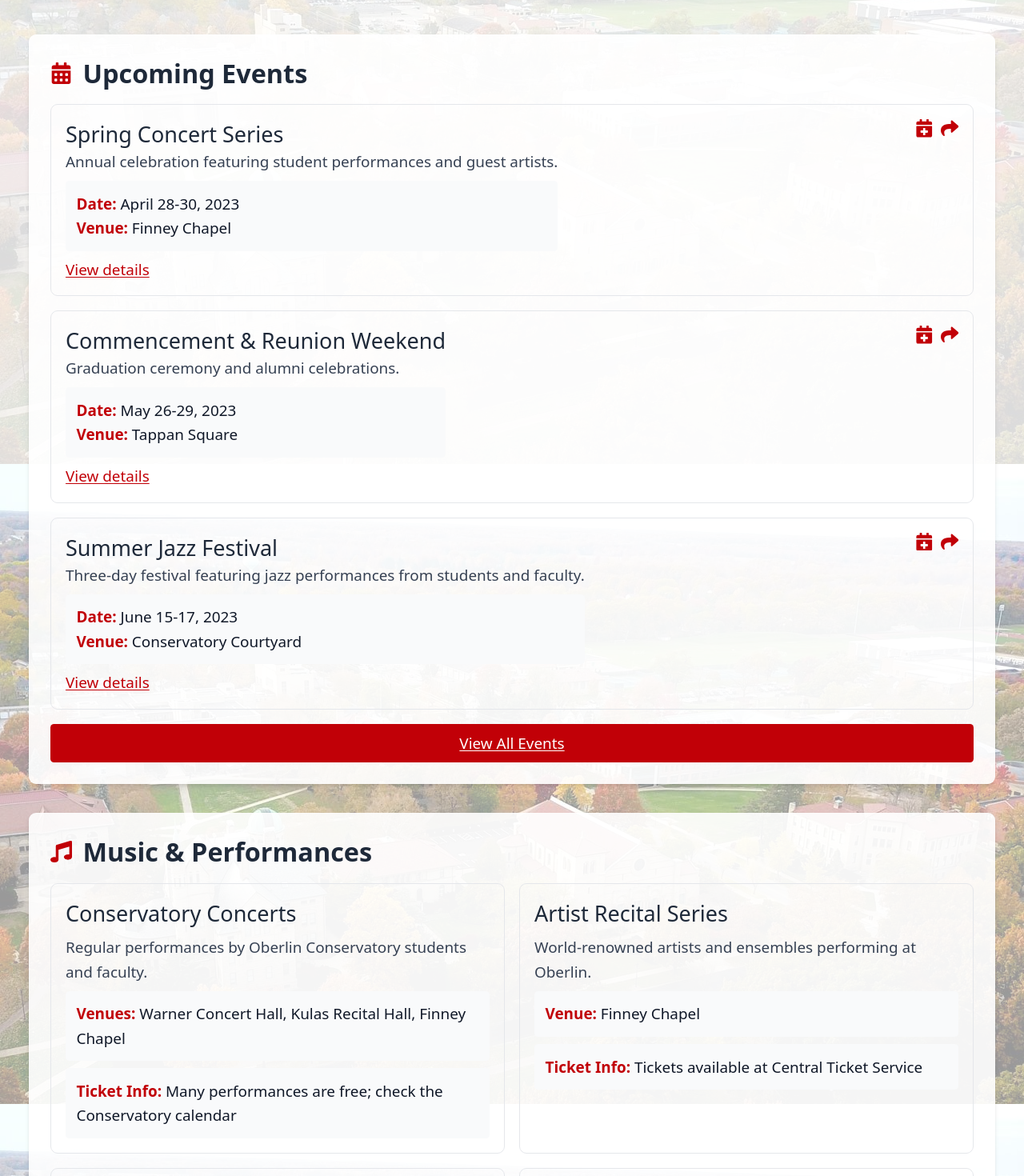
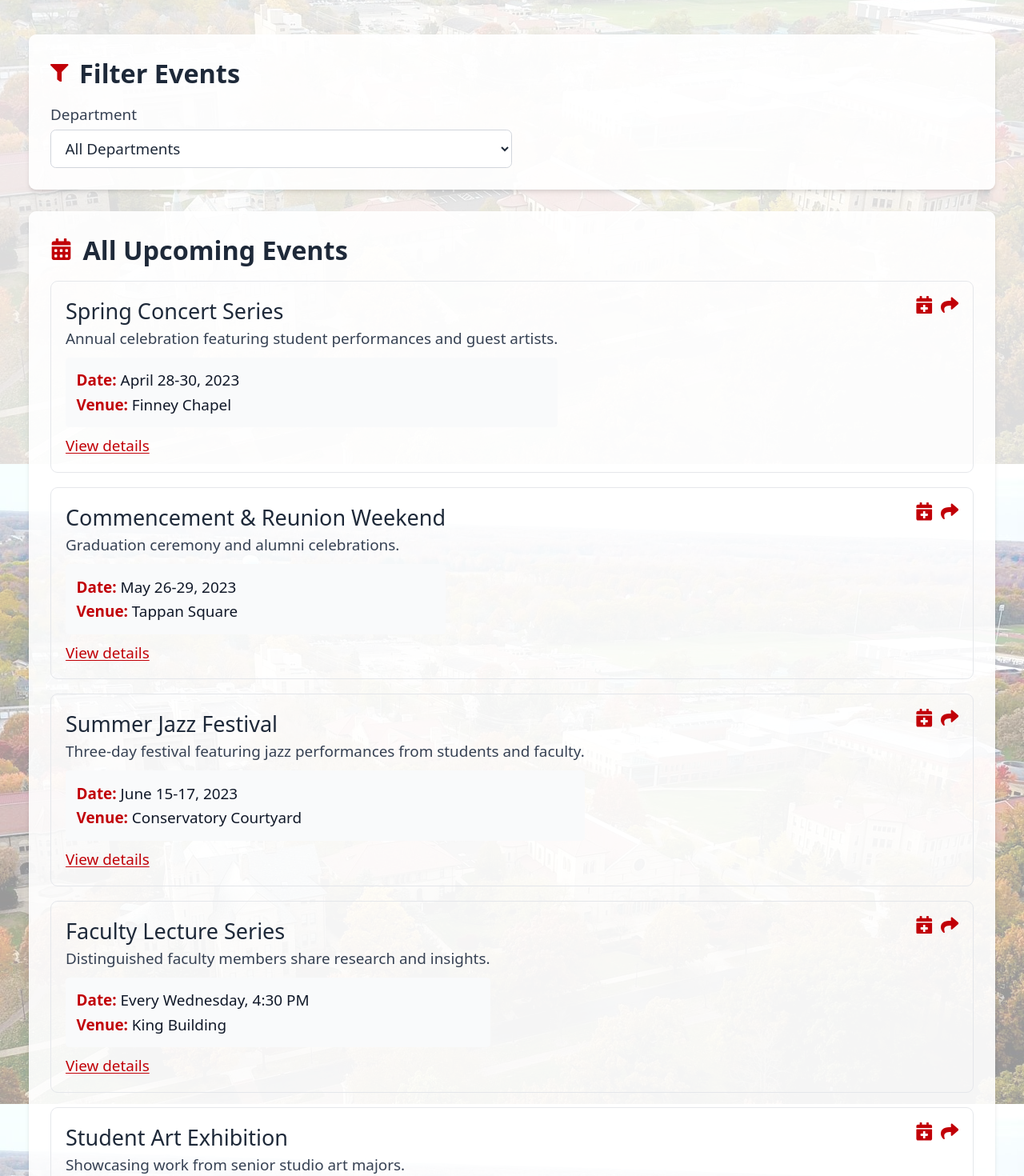
Before and after one commit to 2024frank/obie-quest, a Next.js app: page /events in a window 1280 px wide. Shown: the part 220-1690 px from the top of the page at 80% size. Built offline with nearby package versions, Linux system fonts and the light colour scheme.

Commit message:
Implemented department filter dropdown for campus events

```diff
--- a/src/app/events/page.tsx
+++ b/src/app/events/page.tsx
@@ -1,7 +1,98 @@
-import { FaCalendarAlt, FaMusic, FaTheaterMasks, FaUsers, FaGraduationCap, FaRunning, FaCalendarPlus, FaShare } from 'react-icons/fa';
+'use client';
+
+import { useState } from 'react';
+import { FaCalendarAlt, FaMusic, FaTheaterMasks, FaUsers, FaGraduationCap, FaRunning, FaCalendarPlus, FaShare, FaFilter } from 'react-icons/fa';
 import Link from 'next/link';
 
+// Define our departments and their associated events
+const departments = [
+  { id: 'all', name: 'All Departments' },
+  { id: 'conservatory', name: 'Conservatory of Music' },
+  { id: 'artsdept', name: 'Arts Department' },
+  { id: 'athletics', name: 'Athletics Department' },
+  { id: 'studentlife', name: 'Student Life' },
+  { id: 'academics', name: 'Academic Departments' }
+];
+
+// Sample events with department tags
+const allEvents = [
+  {
+    id: 1,
+    title: 'Spring Concert Series',
+    description: 'Annual celebration featuring student performances and guest artists.',
+    date: 'April 28-30, 2023',
+    venue: 'Finney Chapel',
+    department: 'conservatory'
+  },
+  {
+    id: 2,
+    title: 'Commencement & Reunion Weekend',
+    description: 'Graduation ceremony and alumni celebrations.',
+    date: 'May 26-29, 2023',
+    venue: 'Tappan Square',
+    department: 'academics'
+  },
+  {
+    id: 3,
+    title: 'Summer Jazz Festival',
+    description: 'Three-day festival featuring jazz performances from students and faculty.',
+    date: 'June 15-17, 2023',
+    venue: 'Conservatory Courtyard',
+    department: 'conservatory'
+  },
+  {
+    id: 4,
+    title: 'Faculty Lecture Series',
+    description: 'Distinguished faculty members share research and insights.',
+    date: 'Every Wednesday, 4:30 PM',
+    venue: 'King Building',
+    department: 'academics'
+  },
+  {
+    id: 5,
+    title: 'Student Art Exhibition',
+    description: 'Showcasing work from senior studio art majors.',
+    date: 'May 5-20, 2023',
+    venue: 'Allen Memorial Art Museum',
+    department: 'artsdept'
+  },
+  {
+    id: 6,
+    title: 'Varsity Basketball Game',
+    description: 'Oberlin Yeomen vs. Kenyon College',
+    date: 'February 18, 2023, 7:00 PM',
+    venue: 'Philips Gym',
+    department: 'athletics'
+  },
+  {
+    id: 7,
+    title: 'Cultural Festival',
+    description: 'Celebration of diversity with food, performances, and activities.',
+    date: 'April 15, 2023',
+    venue: 'Wilder Bowl',
+    department: 'studentlife'
+  },
+  {
+    id: 8,
+    title: 'Theater Department Production',
+    description: 'Student-led production of "A Midsummer Night\'s Dream"',
+    date: 'March 10-12, 2023',
+    venue: 'Hall Auditorium',
+    department: 'artsdept'
+  }
+];
+
 export default function EventsPage() {
+  const [selectedDepartment, setSelectedDepartment] = useState('all');
+
+  // Filter events based on selected department
+  const filteredEvents = selectedDepartment === 'all'
+    ? allEvents
+    : allEvents.filter(event => event.department === selectedDepartment);
+
+  // Get the current department name for display
+  const currentDepartmentName = departments.find(dept => dept.id === selectedDepartment)?.name || 'All Departments';
+
   return (
     <div className="space-y-8">
       <header className="text-center mb-12">
@@ -11,22 +102,64 @@
         </p>
       </header>
 
+      {/* Department Filter */}
+      <div className="bg-white p-6 rounded-lg shadow-md mb-6">
+        <div className="flex items-center justify-between mb-4">
+          <div className="flex items-center">
+            <FaFilter className="text-red-700 mr-3 h-5 w-5" />
+            <h2 className="text-xl font-semibold text-gray-800">Filter Events</h2>
+          </div>
+        </div>
+        <div className="flex flex-col sm:flex-row gap-4">
+          <div className="w-full sm:w-1/2">
+            <label htmlFor="department-filter" className="block text-sm font-medium text-gray-700 mb-1">
+              Department
+            </label>
+            <select
+              id="department-filter"
+              value={selectedDepartment}
+              onChange={(e) => setSelectedDepartment(e.target.value)}
+              className="w-full px-3 py-2 border border-gray-300 rounded-md focus:outline-none focus:ring-2 focus:ring-red-500 focus:border-transparent bg-white text-gray-800"
+            >
+              {departments.map(dept => (
+                <option key={dept.id} value={dept.id}>{dept.name}</option>
+              ))}
+            </select>
+          </div>
+        </div>
+      </div>
+
       {/* Upcoming Events */}
       <section className="bg-white p-6 rounded-lg shadow-md">
-        <div className="flex items-center mb-4">
+        <div className="flex items-center justify-between mb-4">
+          <div className="flex items-center">
             <FaCalendarAlt className="text-red-700 mr-3 h-6 w-6" />
-          <h2 className="text-2xl font-semibold text-gray-800">Upcoming Events</h2>
+            <h2 className="text-2xl font-semibold text-gray-800">
+              {selectedDepartment === 'all' ? 'All Upcoming Events' : `${currentDepartmentName} Events`}
+            </h2>
+          </div>
+          {selectedDepartment !== 'all' && (
+            <button
+              onClick={() => setSelectedDepartment('all')}
+              className="text-red-700 hover:underline text-sm font-medium"
+            >
+              View All Departments
+            </button>
+          )}
         </div>
 
         <div className="space-y-4">
-          <div className="border border-gray-200 rounded-lg p-4 hover:border-red-200 transition-colors">
+          {filteredEvents.length > 0 ? (
+            <>
+              {filteredEvents.map(event => (
+                <div key={event.id} className="border border-gray-200 rounded-lg p-4 hover:border-red-200 transition-colors">
                   <div className="flex justify-between items-start">
                     <div>
-                <h3 className="font-medium text-xl text-gray-800">Spring Concert Series</h3>
-                <p className="text-gray-700 mb-2">Annual celebration featuring student performances and guest artists.</p>
+                      <h3 className="font-medium text-xl text-gray-800">{event.title}</h3>
+                      <p className="text-gray-700 mb-2">{event.description}</p>
                       <div className="bg-gray-50 p-3 rounded mb-2">
-                  <p className="text-gray-900"><strong className="text-red-700">Date:</strong> April 28-30, 2023</p>
-                  <p className="text-gray-900"><strong className="text-red-700">Venue:</strong> Finney Chapel</p>
+                        <p className="text-gray-900"><strong className="text-red-700">Date:</strong> {event.date}</p>
+                        <p className="text-gray-900"><strong className="text-red-700">Venue:</strong> {event.venue}</p>
                       </div>
                     </div>
                     <div className="flex space-x-2">
@@ -40,54 +173,17 @@
                   </div>
                   <Link href="#" className="text-red-700 hover:underline text-sm font-medium">View details</Link>
                 </div>
-
-          <div className="border border-gray-200 rounded-lg p-4 hover:border-red-200 transition-colors">
-            <div className="flex justify-between items-start">
-              <div>
-                <h3 className="font-medium text-xl text-gray-800">Commencement & Reunion Weekend</h3>
-                <p className="text-gray-700 mb-2">Graduation ceremony and alumni celebrations.</p>
-                <div className="bg-gray-50 p-3 rounded mb-2">
-                  <p className="text-gray-900"><strong className="text-red-700">Date:</strong> May 26-29, 2023</p>
-                  <p className="text-gray-900"><strong className="text-red-700">Venue:</strong> Tappan Square</p>
-                </div>
-              </div>
-              <div className="flex space-x-2">
-                <button className="text-red-700 hover:text-red-800">
-                  <FaCalendarPlus className="h-5 w-5" title="Add to calendar" />
-                </button>
-                <button className="text-red-700 hover:text-red-800">
-                  <FaShare className="h-5 w-5" title="Share event" />
-                </button>
-              </div>
-            </div>
-            <Link href="#" className="text-red-700 hover:underline text-sm font-medium">View details</Link>
-          </div>
-
-          <div className="border border-gray-200 rounded-lg p-4 hover:border-red-200 transition-colors">
-            <div className="flex justify-between items-start">
-              <div>
-                <h3 className="font-medium text-xl text-gray-800">Summer Jazz Festival</h3>
-                <p className="text-gray-700 mb-2">Three-day festival featuring jazz performances from students and faculty.</p>
-                <div className="bg-gray-50 p-3 rounded mb-2">
-                  <p className="text-gray-900"><strong className="text-red-700">Date:</strong> June 15-17, 2023</p>
-                  <p className="text-gray-900"><strong className="text-red-700">Venue:</strong> Conservatory Courtyard</p>
-                </div>
-              </div>
-              <div className="flex space-x-2">
-                <button className="text-red-700 hover:text-red-800">
-                  <FaCalendarPlus className="h-5 w-5" title="Add to calendar" />
-                </button>
-                <button className="text-red-700 hover:text-red-800">
-                  <FaShare className="h-5 w-5" title="Share event" />
-                </button>
-              </div>
-            </div>
-            <Link href="#" className="text-red-700 hover:underline text-sm font-medium">View details</Link>
-          </div>
+              ))}
 
               <Link href="#" className="block text-center bg-red-700 text-white py-2 rounded hover:bg-red-800 transition-colors font-medium">
                 View All Events
               </Link>
+            </>
+          ) : (
+            <div className="text-center py-8">
+              <p className="text-gray-600">No events found for this department. Try selecting a different department.</p>
+            </div>
+          )}
         </div>
       </section>
 
```
Lines whose indentation alone changed are shown as unchanged.
